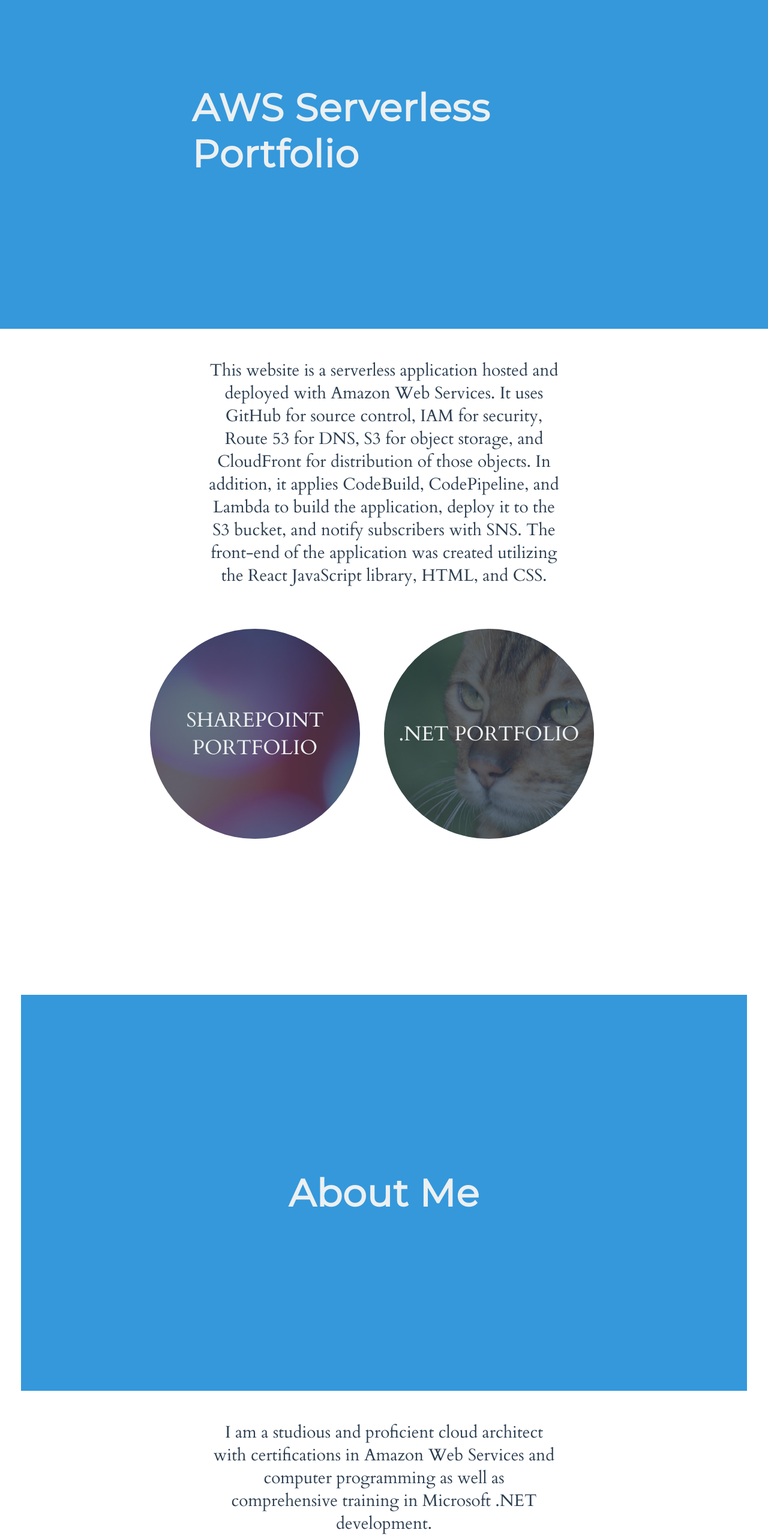
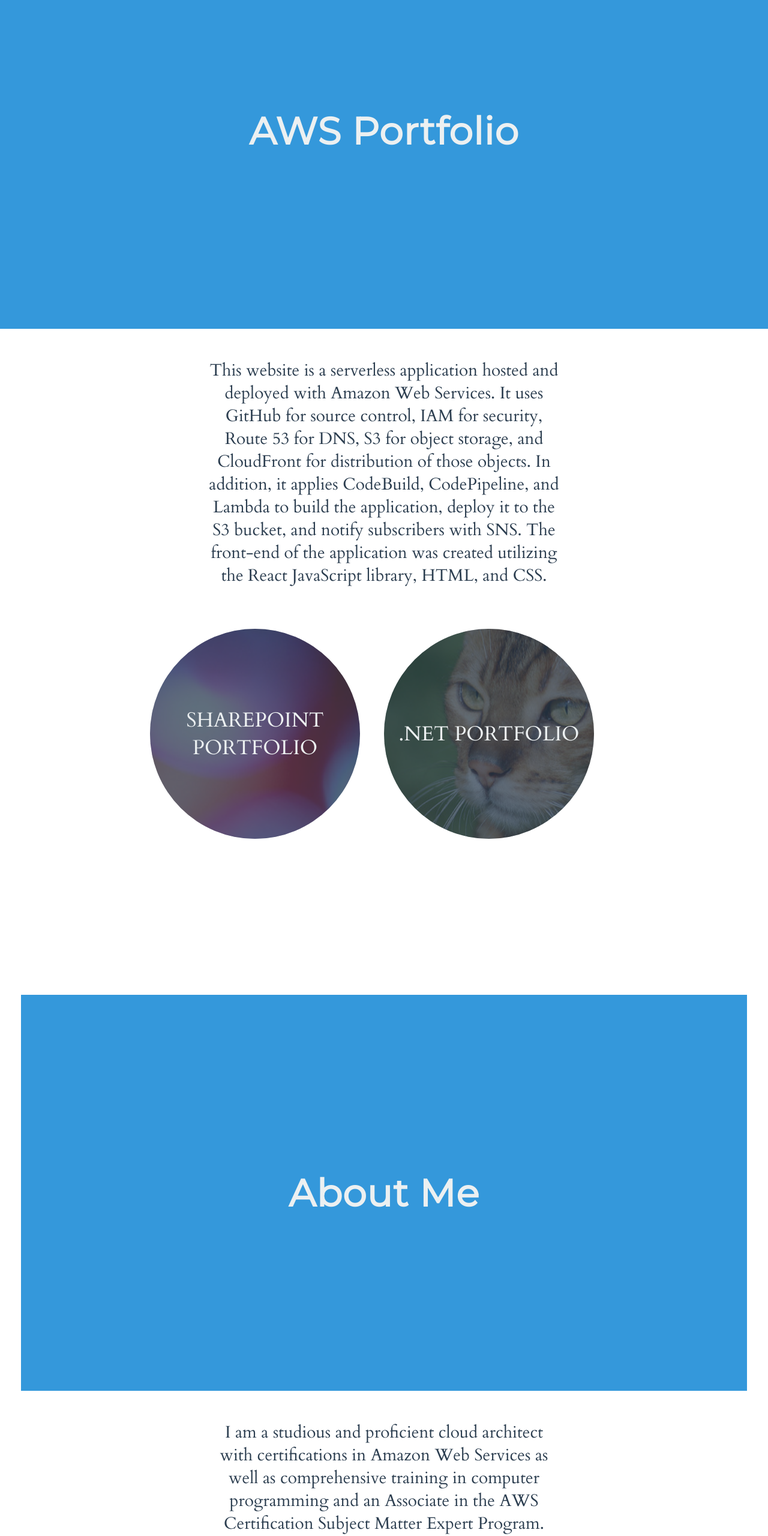
Before and after one commit to DJSablosky/my-portfolio, a React app: page index.html in a window 1280 px wide. Shown: the part 240-2800 px from the top of the page at 60% size. Built offline with nearby package versions, Linux system fonts and the light colour scheme.

Commit message:
Adding pdf resume and update to link

```diff
--- a/index.html
+++ b/index.html
@@ -2,7 +2,7 @@
 <html>
   <head>
     <meta charset="utf-8">
-    <title>Daniel Sablosky:  AWS Architect</title>
+    <title>Daniel Sablosky : AWS Architect</title>
     <link rel="stylesheet" href="styles/main.css"/>
 
     <link rel="stylesheet" href="https://maxcdn.bootstrapcdn.com/font-awesome/4.7.0/css/font-awesome.min.css"/>
@@ -47,7 +47,7 @@
         <li class="socialWrapper">
           <a class="social color--skyBlue"
              title="Resume"
-             href="Resume-DJSablosky.docx">
+             href="Resume-DJSablosky.pdf">
             <i class="fa fa-file-text"></i>
           </a>
         </li>
@@ -57,7 +57,7 @@
     <section class="background--skyBlue section">
 
       <h2 class="color--cloud margin--none section__text--centered">
-        AWS Serverless Portfolio
+        AWS Portfolio
     </section>
 
     <section class="section section--alignCentered section--description">
@@ -83,8 +83,9 @@
     <section class="section section--alignCentered section--description">
       <p class="color--darkgrey section__description">
         I am a studious and proficient cloud architect with certifications in
-        Amazon Web Services and computer programming as well as comprehensive
-        training in Microsoft .NET development.
+        Amazon Web Services as well as comprehensive training in computer
+        programming and an Associate in the AWS Certification Subject Matter
+        Expert Program.
       </p>
 
     <script type="text/javascript" src="dist/bundle.js"></script>
```
